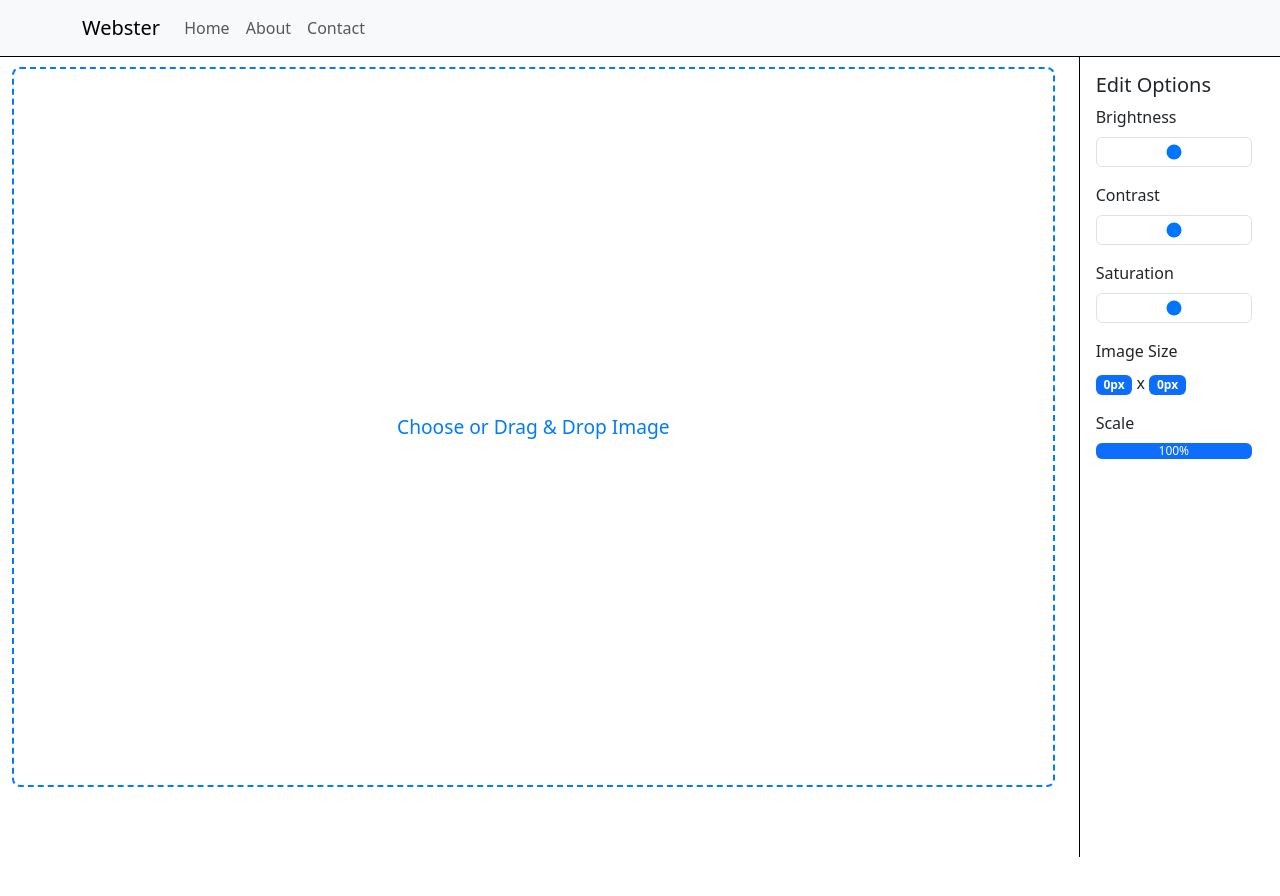
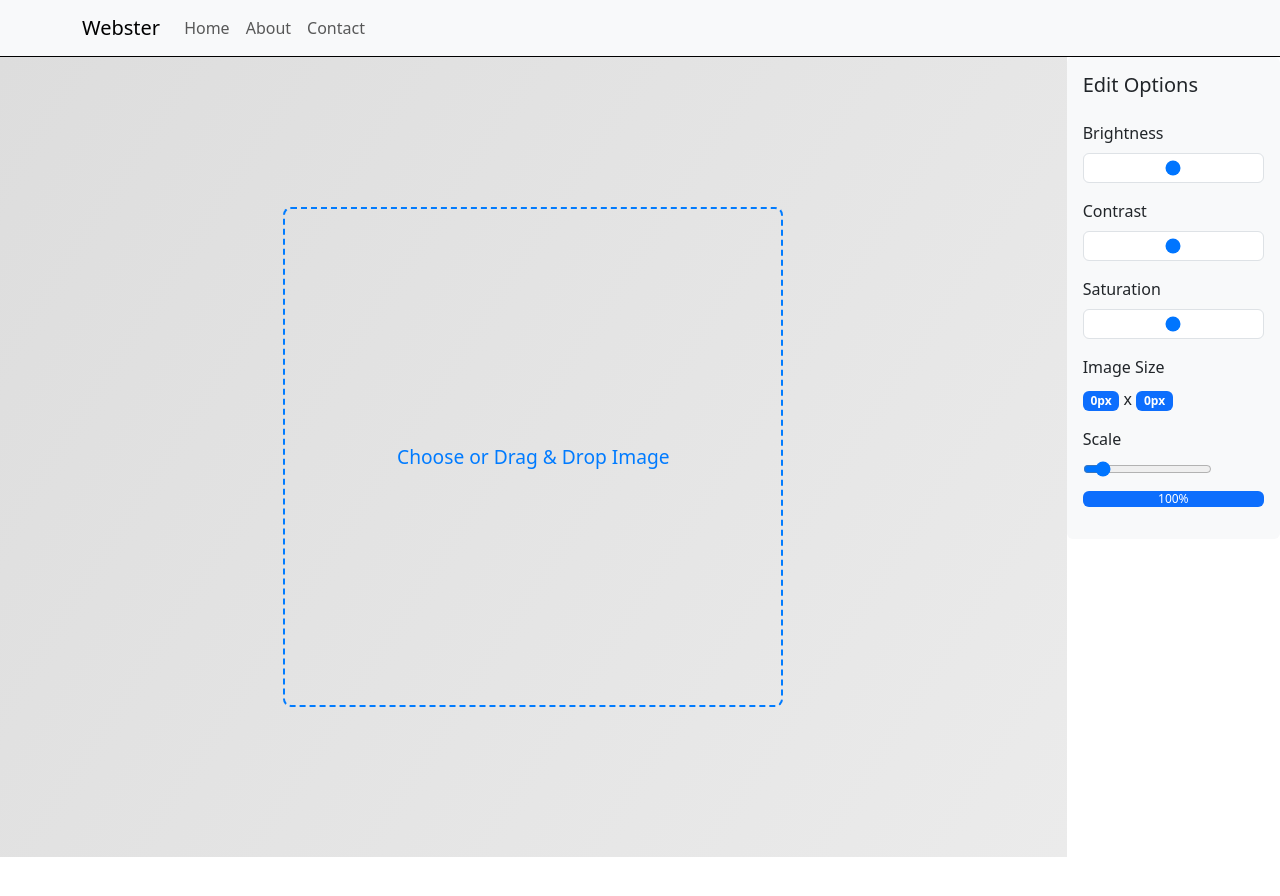
Before and after one commit to DanylNaranovych/webster, a React (Create React App) app in the folder frontend/: page / in a window 1280 px wide. Shown: the top 896 px of the page. After the commit the page ends 857 px from the top, so only its background shows below. Built offline with nearby package versions, Linux system fonts and the light colour scheme.

Commit message:
Frontend 0.1.3: Fixes, Resizes, Scales

```diff
--- a/frontend/src/components/Header.jsx
+++ b/frontend/src/components/Header.jsx
@@ -1,14 +1,10 @@
-// Header.jsx
 import React from 'react';
 import { Navbar, Nav, Container } from 'react-bootstrap';
+import styles from '../styles/Header.module.css';
 
 const Header = () => {
     return (
-        <Navbar
-            bg="light"
-            expand="lg"
-            style={{ borderBottom: '1px solid #000000' }}
-        >
+        <Navbar bg="light" expand="lg" className={styles.customNavbar}>
             <Container>
                 <Navbar.Brand href="#home">Webster</Navbar.Brand>
                 <Navbar.Toggle aria-controls="basic-navbar-nav" />
--- a/frontend/src/components/MainPage.jsx
+++ b/frontend/src/components/MainPage.jsx
@@ -1,5 +1,6 @@
 import React, { useState } from 'react';
 import { Container, Row, Col } from 'react-bootstrap';
+import styles from '../styles/MainPage.module.css';
 
 import Header from './Header';
 import Sidebar from './Sidebar';
@@ -22,14 +23,19 @@ const MainPage = () => {
             <Header />
             <Container fluid>
                 <Row>
-                    <Col xs={10}>
+                    <Col xs={10} className={styles.col}>
                         <PhotoEditor
                             onImageSizeChange={handleImageSizeChange}
                             onScaleChange={handleScaleChange}
+                            scale={scale}
                         />
                     </Col>
-                    <Col xs={2}>
-                        <Sidebar imageSize={imageSize} scale={scale} />
+                    <Col xs={2} className={styles.col}>
+                        <Sidebar
+                            imageSize={imageSize}
+                            scale={scale}
+                            onScaleChange={handleScaleChange}
+                        />
                     </Col>
                 </Row>
             </Container>
--- a/frontend/src/components/PhotoEditor.jsx
+++ b/frontend/src/components/PhotoEditor.jsx
@@ -3,13 +3,12 @@ import { useDropzone } from 'react-dropzone';
 import { Stage, Layer, Image as KonvaImage, Transformer } from 'react-konva';
 import styles from '../styles/PhotoEditor.module.css';
 
-const PhotoEditor = ({ onImageSizeChange, onScaleChange }) => {
+const PhotoEditor = ({ onImageSizeChange, onScaleChange, scale }) => {
     const [imageSrc, setImageSrc] = useState(null);
     const containerRef = useRef(null);
     const [image, setImage] = useState(null);
     const [imageSize, setImageSize] = useState({ width: 0, height: 0 });
     const [stageSize, setStageSize] = useState({ width: 0, height: 0 });
-    const [scale, setScale] = useState(1);
     const [selectedImage, setSelectedImage] = useState(null);
     const transformerRef = useRef(null);
     const imageRef = useRef(null);
@@ -76,11 +75,6 @@ const PhotoEditor = ({ onImageSizeChange, onScaleChange }) => {
             img.onload = () => {
                 setImage(img);
                 setImageSize({ width: img.width, height: img.height });
-                const initialScale = Math.min(
-                    stageSize.width / img.width,
-                    stageSize.height / img.height,
-                );
-                setScale(initialScale);
             };
         }
     }, [imageSrc, stageSize]);
@@ -104,8 +98,9 @@ const PhotoEditor = ({ onImageSizeChange, onScaleChange }) => {
             y: (pointer.y - stage.y()) / oldScale,
         };
 
-        const newScale = e.evt.deltaY > 0 ? oldScale * 0.9 : oldScale * 1.1;
-        setScale(newScale);
+        let newScale = e.evt.deltaY > 0 ? oldScale * 0.9 : oldScale * 1.1;
+        newScale = Math.max(0.125, Math.min(8, newScale));
+        onScaleChange(newScale);
 
         const newPos = {
             x: pointer.x - mousePointTo.x * newScale,
@@ -141,18 +136,39 @@ const PhotoEditor = ({ onImageSizeChange, onScaleChange }) => {
         setIsDragging(false);
     };
 
+    useEffect(() => {
+        const handleDeleteImage = () => {
+            setImageSrc(null);
+            setImage(null);
+            setSelectedImage(null);
+            setImageSize({ width: 0, height: 0 });
+            onScaleChange(1);
+        };
+
+        const handleKeyDown = (event) => {
+            if (event.key === 'Delete' && selectedImage) {
+                handleDeleteImage();
+            }
+        };
+
+        window.addEventListener('keydown', handleKeyDown);
+
+        return () => {
+            window.removeEventListener('keydown', handleKeyDown);
+        };
+    }, [selectedImage, onScaleChange]);
+
     return (
         <div ref={containerRef} className={styles.photoEditor}>
             {!imageSrc && (
-                <div {...getRootProps()} className={styles.dropzone}>
-                    <input {...getInputProps()} />
-                    <label htmlFor="imageInput" className={styles.imageInput}>
+                <div {...getRootProps()} className={styles.imageInput}>
                     {isDragActive
                         ? 'Drop the image here...'
                         : 'Choose or Drag & Drop Image'}
-                    </label>
+                    <input {...getInputProps()} />
                 </div>
             )}
+            {imageSrc && (
                 <div className={styles.stageContainer}>
                     <Stage
                         width={stageSize.width}
@@ -214,6 +230,7 @@ const PhotoEditor = ({ onImageSizeChange, onScaleChange }) => {
                         </Layer>
                     </Stage>
                 </div>
+            )}
         </div>
     );
 };
--- a/frontend/src/components/Sidebar.jsx
+++ b/frontend/src/components/Sidebar.jsx
@@ -1,16 +1,12 @@
 import React from 'react';
 import { Form, Nav, Badge, ProgressBar } from 'react-bootstrap';
 
-const Sidebar = ({ imageSize, scale }) => {
+const Sidebar = ({ imageSize, scale, onScaleChange }) => {
     return (
-        <Nav
-            className="flex-column p-3"
-            style={{ borderLeft: '1px solid #000000', height: `100vh` }}
-        >
+        <Nav className="flex-column p-3 bg-light rounded">
             <Nav.Item>
-                <h5>Edit Options</h5>
+                <h5 className="mb-4">Edit Options</h5>
             </Nav.Item>
-
             <Nav.Item className="mb-3">
                 <Form.Label>Brightness</Form.Label>
                 <Form.Control
@@ -18,6 +14,7 @@ const Sidebar = ({ imageSize, scale }) => {
                     min="0"
                     max="200"
                     defaultValue="100"
+                    className="custom-range"
                 />
             </Nav.Item>
             <Nav.Item className="mb-3">
@@ -27,6 +24,7 @@ const Sidebar = ({ imageSize, scale }) => {
                     min="0"
                     max="200"
                     defaultValue="100"
+                    className="custom-range"
                 />
             </Nav.Item>
             <Nav.Item className="mb-3">
@@ -36,24 +34,40 @@ const Sidebar = ({ imageSize, scale }) => {
                     min="0"
                     max="200"
                     defaultValue="100"
+                    className="custom-range"
                 />
             </Nav.Item>
-
             <Nav.Item className="mb-3">
                 <Form.Label>Image Size</Form.Label>
                 <div>
-                    <Badge variant="primary">{`${imageSize.width}px`}</Badge>
+                    <Badge variant="primary" className="mr-2">{`${Math.round(
+                        imageSize.width,
+                    )}px`}</Badge>
                     {' x '}
-                    <Badge variant="secondary">{`${imageSize.height}px`}</Badge>
+                    <Badge variant="secondary">{`${Math.round(
+                        imageSize.height,
+                    )}px`}</Badge>
                 </div>
             </Nav.Item>
-
             <Nav.Item className="mb-3">
                 <Form.Label>Scale</Form.Label>
-                <ProgressBar
-                    now={scale * 100}
-                    label={`${Math.round(scale * 100)}%`}
-                />
+                <div>
+                    <input
+                        type="range"
+                        min={12.5}
+                        max={800}
+                        value={scale * 100}
+                        className="custom-range"
+                        onChange={(e) =>
+                            onScaleChange(parseInt(e.target.value) / 100)
+                        }
+                    />
+                    <ProgressBar
+                        now={scale * 100}
+                        label={`${Math.round(scale * 100)}%`}
+                        className="mt-2"
+                    />
+                </div>
             </Nav.Item>
         </Nav>
     );
--- /dev/null
+++ b/frontend/src/styles/Header.module.css
@@ -0,0 +1,3 @@
+.customNavbar {
+    border-bottom: 1px solid #000000;
+}
--- /dev/null
+++ b/frontend/src/styles/MainPage.module.css
@@ -0,0 +1,4 @@
+.col {
+    padding-left: 0;
+    padding-right: 0;
+}
--- a/frontend/src/styles/PhotoEditor.module.css
+++ b/frontend/src/styles/PhotoEditor.module.css
@@ -1,19 +1,15 @@
 .photoEditorContainer {
     display: flex;
-    justify-content: center;
-    align-items: center;
 }
 
 .imageInput {
-    position: relative;
     display: flex;
     justify-content: center;
     align-items: center;
     border: 2px dashed #007bff;
     border-radius: 8px;
-    margin-top: 1%;
-    width: 100%;
-    height: 90vh;
+    width: 500px;
+    height: 500px;
     cursor: pointer;
     font-size: 1.2rem;
     color: #007bff;
@@ -24,18 +20,26 @@
     background-color: rgba(0, 123, 255, 0.1);
 }
 
-.imageInput input[type='file'] {
-    position: absolute;
-    top: 0;
-    left: 0;
-    width: 100%;
-    height: 100%;
-    cursor: pointer;
-}
-
 .photoEditor {
     display: flex;
-    width: 100%;
-    height: 100%;
-    flex-direction: column;
+    min-height: 100vh;
+    justify-content: center;
+    align-items: center;
+    background: rgb(221, 221, 221);
+    background: -moz-linear-gradient(
+        123deg,
+        rgba(221, 221, 221, 1) 0%,
+        rgba(235, 235, 235, 1) 100%
+    );
+    background: -webkit-linear-gradient(
+        123deg,
+        rgba(221, 221, 221, 1) 0%,
+        rgba(235, 235, 235, 1) 100%
+    );
+    background: linear-gradient(
+        123deg,
+        rgba(221, 221, 221, 1) 0%,
+        rgba(235, 235, 235, 1) 100%
+    );
+    filter: progid:DXImageTransform.Microsoft.gradient(startColorstr="#dddddd",endColorstr="#ebebeb",GradientType=1);
 }
```
Lines whose indentation alone changed are shown as unchanged.
